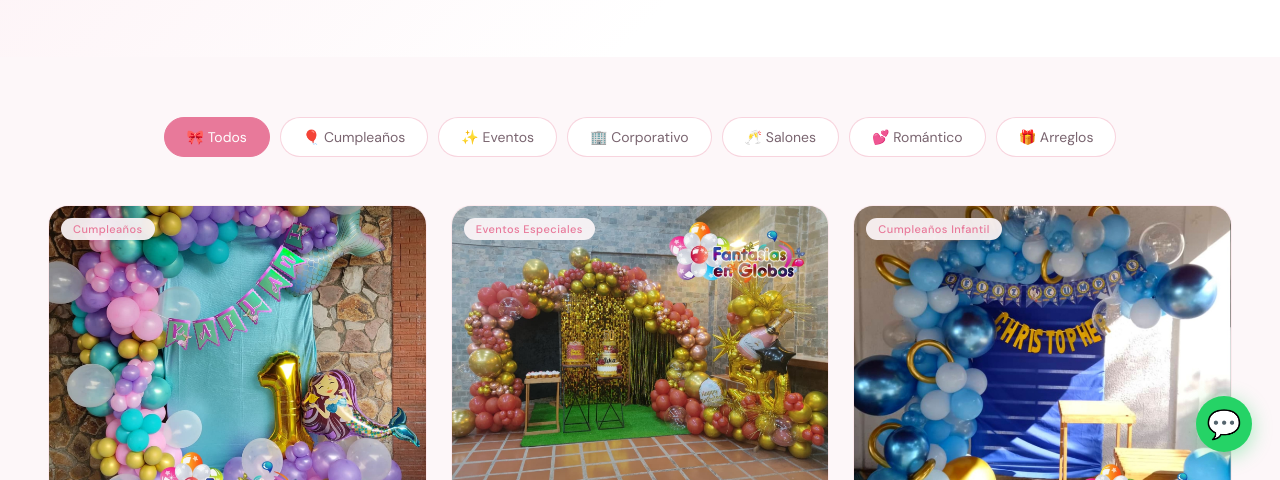
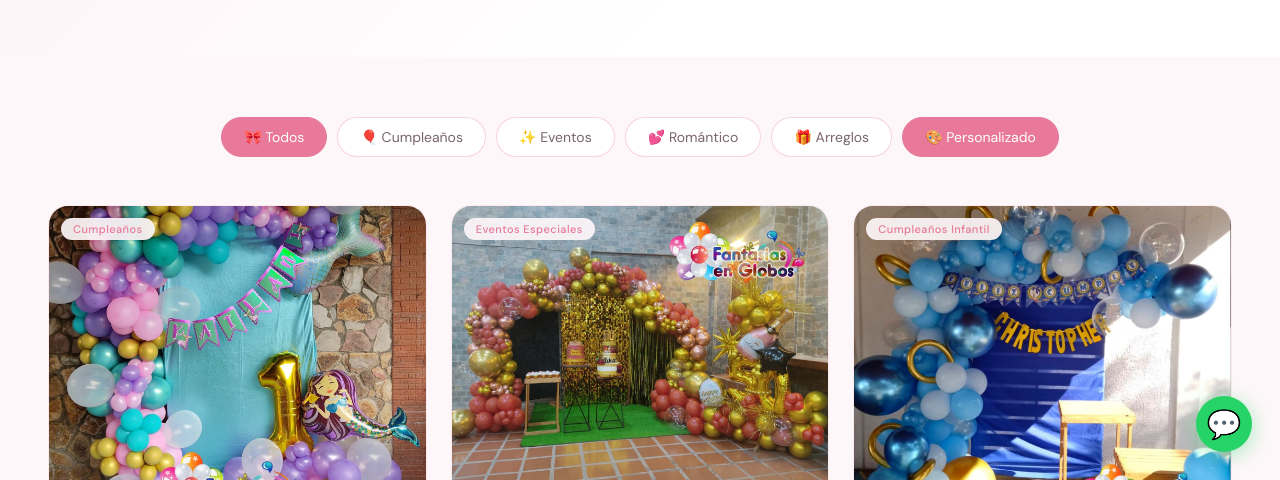
Before and after one commit to alvarezmljavier85-ux/fantasia-en-globos, a plain HTML site: page catalogo.html in a window 1280 px wide. Shown: the part 320-800 px from the top of the page. Drawn offline with nearby package versions, Linux system fonts and the light colour scheme; a web font is replaced by a local one.

Commit message:
catalogo: elimina filtros Salones/Corporativo, agrega botón Personalizado
- Quita botones de filtro "Salones" y "Corporativo"
- Agrega enlace "🎨 Personalizado" que lleva a configurador.html
- Estilo propio (.filter-personalizado) con fondo #e8799a y texto blanco

Co-Authored-By: Claude Sonnet 4.6 <noreply@anthropic.com>

```diff
--- a/catalogo.html
+++ b/catalogo.html
@@ -48,6 +48,15 @@
     background: var(--rosa-profundo); color: white;
     border-color: var(--rosa-profundo);
   }
+  .filter-personalizado {
+    padding: 10px 22px; border-radius: 100px;
+    border: 1.5px solid #e8799a;
+    background: #e8799a; color: white;
+    font-size: 14px; font-weight: 400; cursor: pointer;
+    transition: all 0.2s; font-family: 'DM Sans', sans-serif;
+    text-decoration: none; display: inline-flex; align-items: center;
+  }
+  .filter-personalizado:hover { background: #d4607e; border-color: #d4607e; }
 
   /* ── CATALOG GRID ── */
   .catalog-grid {
@@ -226,10 +235,9 @@
     <button class="filter-btn active" data-filter="all">🎀 Todos</button>
     <button class="filter-btn" data-filter="cumpleanos">🎈 Cumpleaños</button>
     <button class="filter-btn" data-filter="eventos">✨ Eventos</button>
-    <button class="filter-btn" data-filter="corporativo">🏢 Corporativo</button>
-    <button class="filter-btn" data-filter="salones">🥂 Salones</button>
     <button class="filter-btn" data-filter="romantico">💕 Romántico</button>
     <button class="filter-btn" data-filter="arreglos">🎁 Arreglos</button>
+    <a href="configurador.html" class="filter-personalizado">🎨 Personalizado</a>
   </div>
 
   <!-- Grid -->
```
